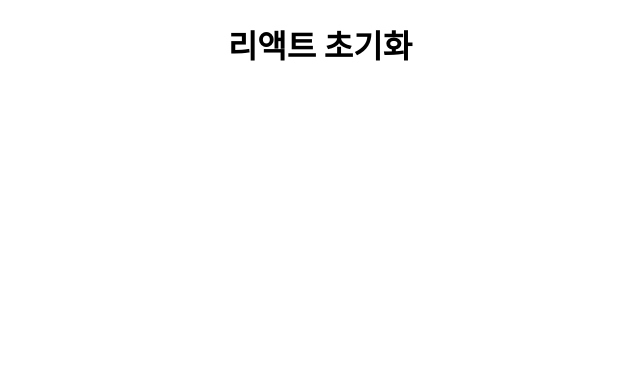
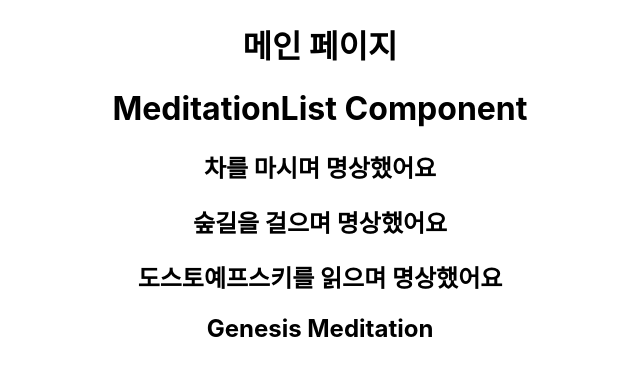
Before and after one commit to gongmyeong-study/gold-practice, a React (Create React App) app in the folder react_practice/meditation/: page / in a window 1280 px wide. Shown: the top 376 px of the page, without its empty margins (320-960 px from the left). Built offline with nearby package versions, Linux system fonts and the light colour scheme.

Commit message:
connect reducer to MeditaionList

```diff
--- a/react_practice/meditation/src/App.tsx
+++ b/react_practice/meditation/src/App.tsx
@@ -1,27 +1,12 @@
 import React from 'react';
-import { Switch, Route } from 'react-router-dom';
 
 import './App.css';
-
+import { Main } from './containers/index';
 
 function App() {
   return (
     <div className="App">
-      <h1>리액트 초기화</h1>
-      {/* <header className="App-header">
-        <img src={logo} className="App-logo" alt="logo" />
-        <p>
-          Edit <code>src/App.tsx</code> and save to reload.
-        </p>
-        <a
-          className="App-link"
-          href="https://reactjs.org"
-          target="_blank"
-          rel="noopener noreferrer"
-        >
-          Learn React
-        </a>
-      </header> */}
+      <Main />
     </div>
   );
 }
--- a/react_practice/meditation/src/components/MeditationList/MeditationList.tsx
+++ b/react_practice/meditation/src/components/MeditationList/MeditationList.tsx
@@ -1,7 +1,37 @@
-import React from 'react';
+import React from "react";
+import { connect } from "react-redux";
 
-function MeditationList() {
-  return <h1>MeditationList Component</h1>
+
+import MeditationControl from "../MeditationControl/MeditationControl";
+
+type Record = Array<String>;
+
+let meditationRecords: Record = [
+  "차를 마시며 명상했어요",
+  "숲길을 걸으며 명상했어요",
+  "도스토예프스키를 읽으며 명상했어요",
+];
+
+interface Props {
+  record: string
 }
 
-export default MeditationList;
+function MeditationList(props: Props) {
+  return (
+    <div className="meditation_list">
+      <h1>MeditationList Component</h1>
+      {meditationRecords.map((value) => {
+        return <h2>{value}</h2>;
+      })}
+      <h2>{props.record}</h2>
+    </div>
+  );
+}
+
+const mapStateToProps = (state: any) => {
+  return {
+    record: state.record
+  }
+}
+
+export default connect(mapStateToProps)(MeditationList);
--- a/react_practice/meditation/src/containers/Main/Main.tsx
+++ b/react_practice/meditation/src/containers/Main/Main.tsx
@@ -1,7 +1,13 @@
 import React from "react";
+import { MeditationList } from "../../components/index";
 
 function Main() {
-  return <h1>메인 페이지</h1>
+  return (
+    <div className="Main">
+      <h1>메인 페이지</h1>
+      <MeditationList />
+    </div>
+  );
 }
 
 export default Main;
--- a/react_practice/meditation/src/store/reducer.tsx
+++ b/react_practice/meditation/src/store/reducer.tsx
@@ -1,6 +1,5 @@
 interface State {
-  counter: number,
-  username?: string
+  record: string
 }
 
 interface Action {
@@ -9,8 +8,7 @@ interface Action {
 }
 
 const initialState: State = {
-  counter: 0,
-  username: undefined
+  record: "Genesis Meditation"
 }
 
 const reducer = (state: State = initialState , action: Action) => {
```
